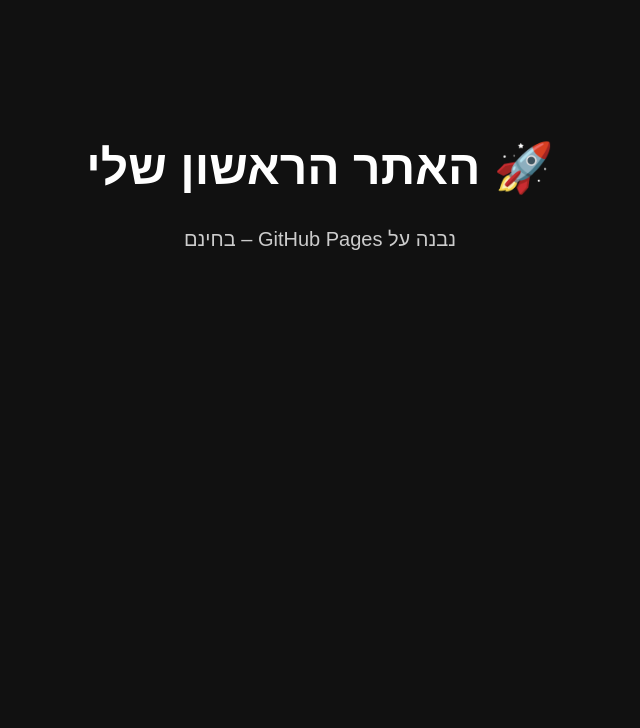
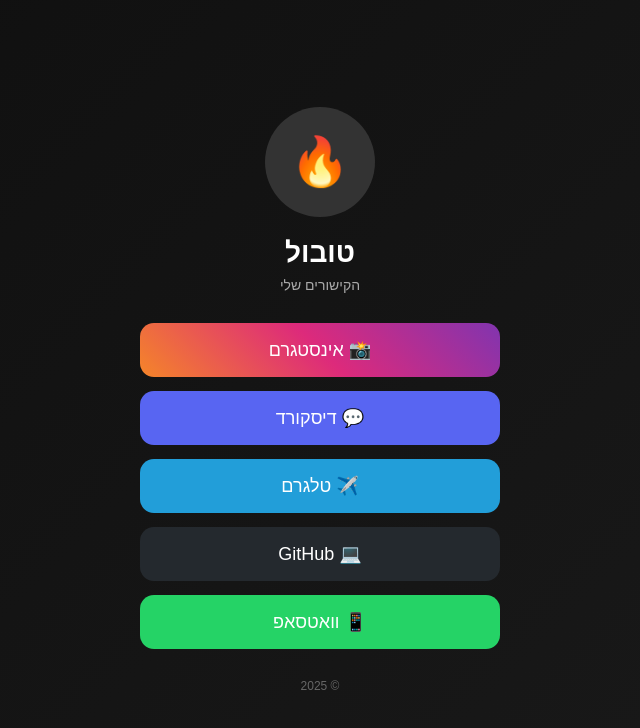
Before and after one commit to TUBUL1/TUBUL1.github.io, a plain HTML site: page index.html in a window 1280 px wide. Shown: the whole page, without its empty margins (320-960 px from the left). Drawn offline with Linux system fonts and the light colour scheme.

Commit message:
Update index.html

```diff
--- a/index.html
+++ b/index.html
@@ -2,26 +2,117 @@
 <html lang="he" dir="rtl">
 <head>
   <meta charset="UTF-8">
-  <title>האתר של טובול</title>
+  <title>הקישורים שלי</title>
+  <meta name="viewport" content="width=device-width, initial-scale=1">
+
   <style>
     body {
+      margin: 0;
+      min-height: 100vh;
+      background: linear-gradient(135deg, #0f0f0f, #1a1a1a);
       font-family: Arial, sans-serif;
-      background: #111;
-      color: #fff;
+      color: white;
+      display: flex;
+      justify-content: center;
+      align-items: center;
+    }
+
+    .container {
+      width: 100%;
+      max-width: 360px;
+      padding: 30px 20px;
       text-align: center;
-      padding-top: 100px;
     }
-    h1 {
+
+    .avatar {
+      width: 110px;
+      height: 110px;
+      border-radius: 50%;
+      margin: 0 auto 20px;
+      background: #333;
+      display: flex;
+      align-items: center;
+      justify-content: center;
       font-size: 48px;
     }
+
+    h1 {
+      margin: 0;
+      font-size: 28px;
+    }
+
     p {
-      font-size: 20px;
-      color: #ccc;
+      color: #aaa;
+      margin: 8px 0 30px;
+      font-size: 14px;
+    }
+
+    .link {
+      display: flex;
+      align-items: center;
+      justify-content: center;
+      gap: 10px;
+      margin: 14px 0;
+      padding: 16px;
+      border-radius: 14px;
+      text-decoration: none;
+      font-size: 18px;
+      font-weight: 500;
+      color: white;
+      transition: 0.25s;
+    }
+
+    .link:hover {
+      transform: scale(1.04);
+      filter: brightness(1.1);
+    }
+
+    .instagram { background: linear-gradient(45deg, #f58529, #dd2a7b, #8134af); }
+    .discord   { background: #5865F2; }
+    .telegram  { background: #229ED9; }
+    .github    { background: #24292e; }
+    .whatsapp  { background: #25D366; }
+
+    footer {
+      margin-top: 30px;
+      font-size: 12px;
+      color: #666;
     }
   </style>
 </head>
+
 <body>
-  <h1>🚀 האתר הראשון שלי</h1>
-  <p>נבנה על GitHub Pages – בחינם</p>
+  <div class="container">
+
+    <div class="avatar">🔥</div>
+
+    <h1>טובול</h1>
+    <p>הקישורים שלי</p>
+
+    <a class="link instagram" href="https://instagram.com/USERNAME" target="_blank">
+      📸 אינסטגרם
+    </a>
+
+    <a class="link discord" href="https://discord.gg/INVITE" target="_blank">
+      💬 דיסקורד
+    </a>
+
+    <a class="link telegram" href="https://t.me/USERNAME" target="_blank">
+      ✈️ טלגרם
+    </a>
+
+    <a class="link github" href="https://github.com/TUBUL1" target="_blank">
+      💻 GitHub
+    </a>
+
+    <a class="link whatsapp" href="https://wa.me/972XXXXXXXXX" target="_blank">
+      📱 וואטסאפ
+    </a>
+
+    <footer>
+      © 2025
+    </footer>
+
+  </div>
 </body>
 </html>
```
